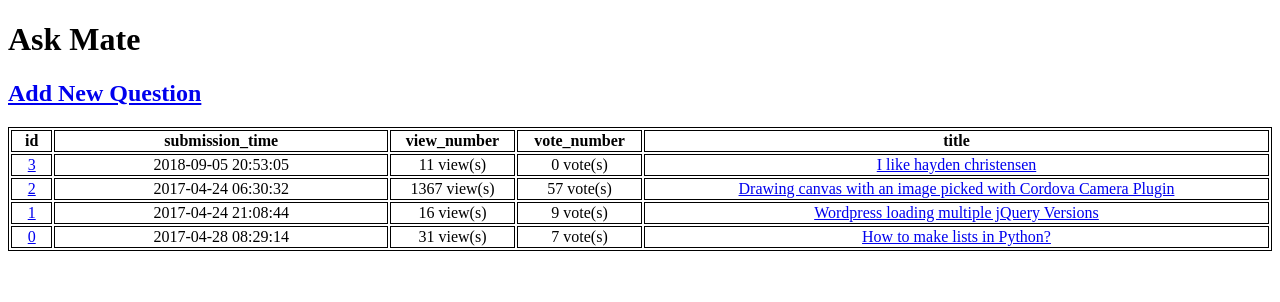
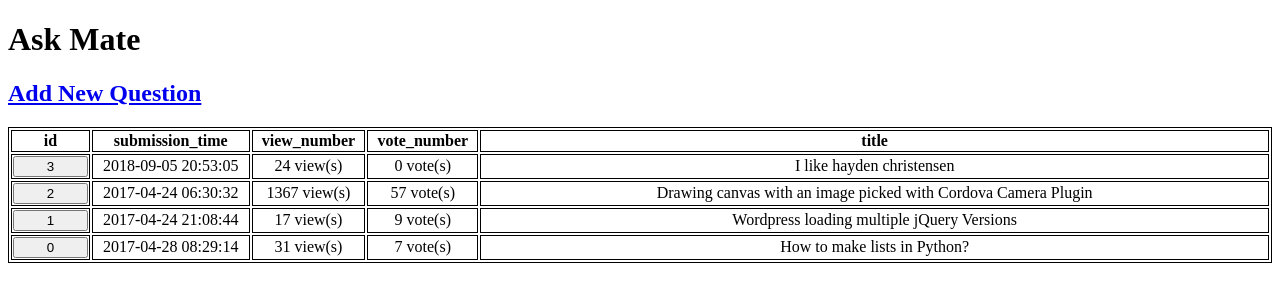
Before and after one commit to Doram13/Revenge-of-the-AskMate, a Flask app: page / in a window 1280 px wide. Shown: the top 302 px of the page. Run offline with Flask 2, Linux system fonts and the light colour scheme; some libraries are stand-ins or nearby versions.

Commit message:
fixed edig-question routing error, updated main page links

```diff
--- a/question.csv
+++ b/question.csv
@@ -1,6 +1,6 @@
 id,submission_time,view_number,vote_number,title,message,image
 0,1493368154,31,7,How to make lists in Python?,"I am totally new to this, any hints?",
-1,1493068124,16,9,Wordpress loading multiple jQuery Versions,"I developed a plugin that uses the jquery booklet plugin (http://builtbywill.com/booklet/#/) this plugin binds a function to $ so I cann call $('.myBook').booklet();
+1,1493068124,17,9,Wordpress loading multiple jQuery Versions,"I developed a plugin that uses the jquery booklet plugin (http://builtbywill.com/booklet/#/) this plugin binds a function to $ so I cann call $('.myBook').booklet();
 
 I could easy managing the loading order with wp_enqueue_script so first I load jquery then I load booklet so everything is fine.
 
@@ -12,4 +12,4 @@ app.js (bundled file with webpack, including jquery)",images/image1.png
 2,1493015432,1367,57,Drawing canvas with an image picked with Cordova Camera Plugin,"I'm getting an image from device and drawing a canvas with filters using Pixi JS. It works all well using computer to get an image. But when I'm on IOS, it throws errors such as cross origin issue, or that I'm trying to use an unknown format.
 
 This is the code I'm using to draw the image (that works on web/desktop but not cordova built ios app)",
-3,1536180785,11,0,I like hayden christensen,help me i dream of him and sand :((,
+3,1536180785,24,0,I like hayden christensen,help me i dream of him and sand :((,
--- a/server.py
+++ b/server.py
@@ -47,7 +47,7 @@ def post_answer(question_id):
         return redirect(url_for('display_question', _id=question_id))
 
 
-@app.route('/question/<question_id>/edit', methods=['GET', 'POS,T'])
+@app.route('/question/<question_id>/edit', methods=['GET', 'POST'])
 def edit_question(question_id):
     if request.method == 'GET':
         question_to_edit = datamanager.get_question_by_id(question_id)
--- a/templates/display-question.html
+++ b/templates/display-question.html
@@ -35,9 +35,9 @@
             <h5>There are no answer for this question yet.</h5>
         {% endif %}
 
-    <h2><a href="{{ url_for("post_answer", question_id=question["id"]) }}"> Add New Answer</a></h2>
-    <h2><a href="{{ url_for("edit_question", question_id=question["id"]) }}"> Update Question</a></h2>
-    <h2><a href="{{ url_for("post_answer", question_id=question["id"]) }}"> Delete Question</a></h2>
+    <h3><a href="{{ url_for("post_answer", question_id=question["id"]) }}"> Add New Answer</a>
+    <a href="{{ url_for("edit_question", question_id=question["id"]) }}"> Update Question</a>
+    <a href="{{ url_for("post_answer", question_id=question["id"]) }}"> Delete Question</a></h3>
     <h2><a href='/list'> Go back to the homepage</a></h2>
 </body>
 </html>
--- a/templates/list.html
+++ b/templates/list.html
@@ -3,7 +3,10 @@
 <head>
     <meta charset="UTF-8">
     <title>Ask Mate</title>
-    <style>table, th, td {border: 1px solid black;}</style>
+    <style>
+        table, th, td {border: 1px solid black;}
+        button {width: 100%}
+    </style>
 </head>
 <body>
     <h1>Ask Mate</h1>
@@ -16,11 +19,15 @@
         </tr>
         {% for question in questions %}
             <tr>
-                <td align="center"><a href="/question/{{ question["id"] }}">{{ question["id"] }}</a></td>
-                <td align="center">{{ question["submission_time"] }}</td>
-                <td style="width:10%" align="center">{{ question["view_number"] }} view(s)</td>
-                <td style="width:10%" align="center">{{ question["vote_number"] }} vote(s)</td>
-                <td style="width:50%" align="center"><a href="/question/{{ question["id"] }}">{{ question["title"] }} </td>
+                <td style="width: 5%" align="center">
+                    <form>
+                        <button formaction="/question/{{ question["id"] }}"> {{ question["id"] }} </button>
+                    </form>
+                </td>
+                <td style="width: 10%" align="center">{{ question["submission_time"] }}</td>
+                <td style="width:5%" align="center">{{ question["view_number"] }} view(s)</td>
+                <td style="width:5%" align="center">{{ question["vote_number"] }} vote(s)</td>
+                <td style="width:50%" align="center">{{ question["title"] }} </td>
             </tr>
         {% endfor %}
     </table>
--- a/templates/new-answer.html
+++ b/templates/new-answer.html
@@ -6,10 +6,10 @@
     <style> form {border: 1px solid black;}</style>
 </head>
 <body>
-<form method="POST" action="{{ url_for("post_answer", question_id=question_id) }}" >
+    <form method="POST" action="{{ url_for("post_answer", question_id=question_id) }}" >
         <label for="message"> Answer:</label><br>
         <textarea id="message" name="message" rows="8" cols="80" required></textarea><br>
-    <button type="submit">Add New Answer</button>
+        <button type="submit">Add New Answer</button>
     </form><br>
     <h2><a href='/list'> Go back to the homepage</a></h2>
 </body>
```
